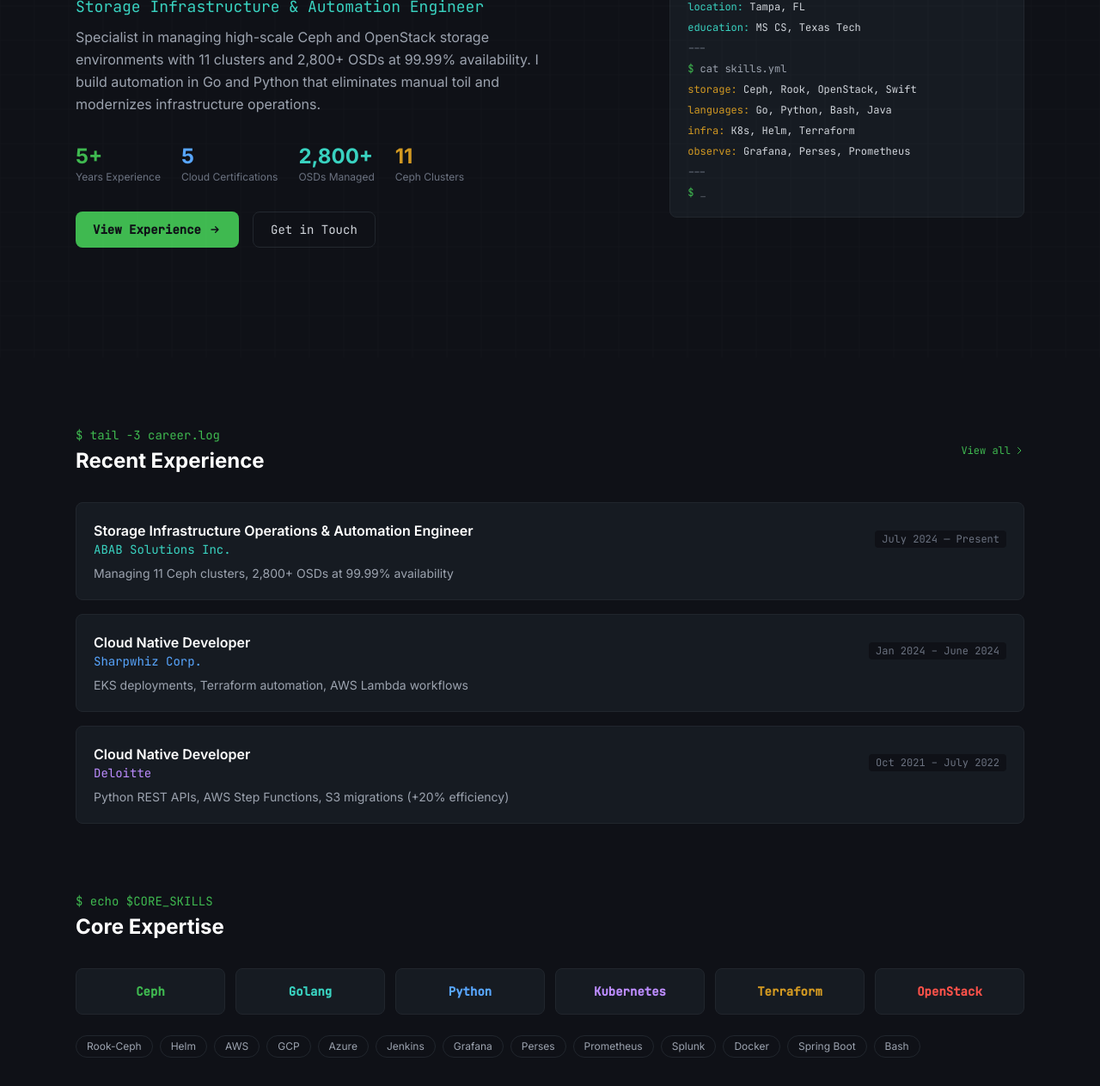
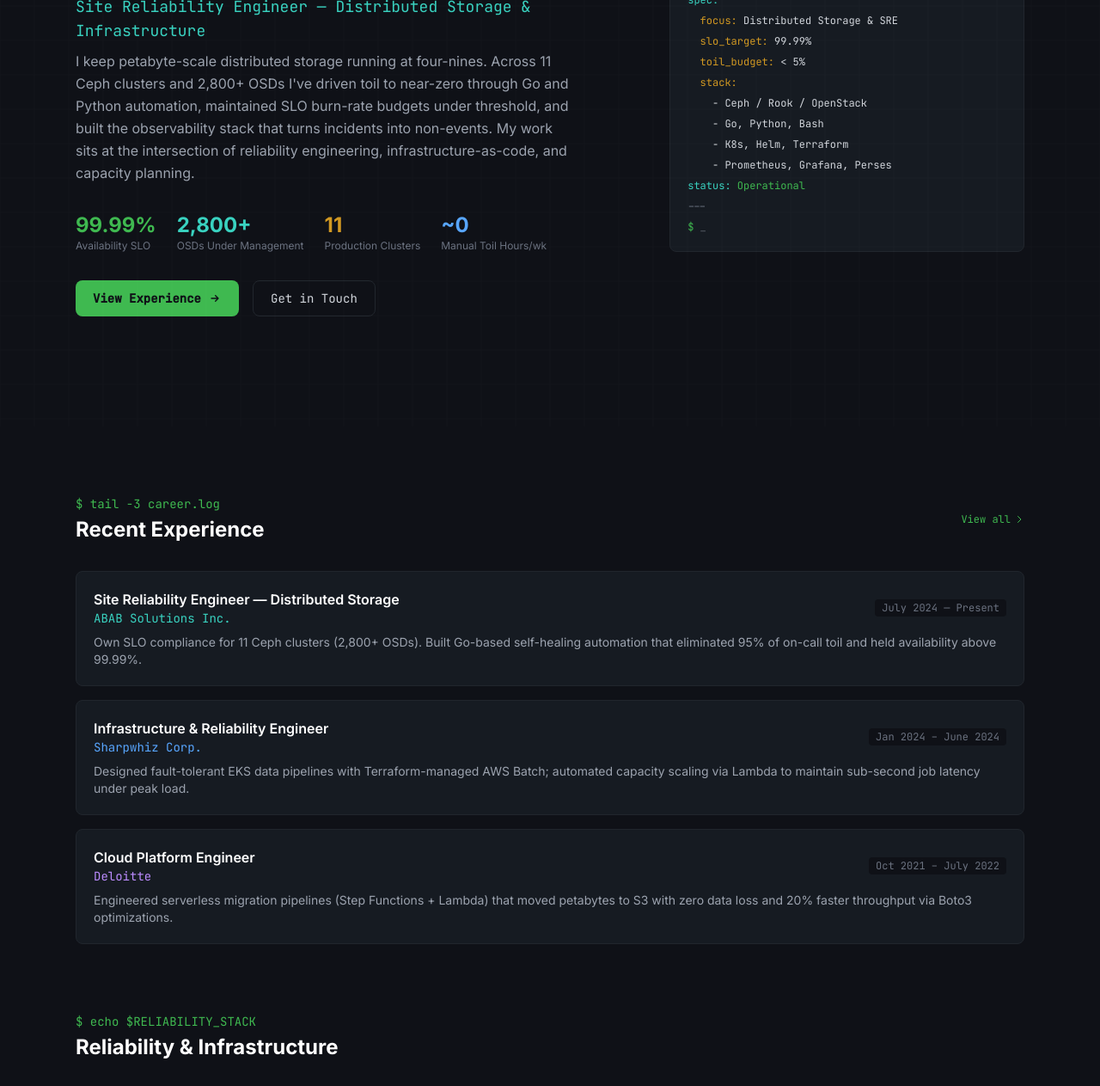
Before and after one commit to Avinash2424/VenkataAvinash.github.io, an Astro site in the folder portfolio/: page / in a window 1280 px wide. Shown: the part 377-1640 px from the top of the page at 86% size. Built offline with nearby package versions, Linux system fonts and the light colour scheme; Astro itself is replaced by a stand-in of ours.

Commit message:
updating flow

```diff
--- a/portfolio/src/components/Experience.astro
+++ b/portfolio/src/components/Experience.astro
@@ -2,63 +2,63 @@
 const experiences = [
   {
     company: "ABAB Solutions Inc.",
-    role: "Storage Infrastructure Operations & Automation Engineer",
+    role: "Site Reliability Engineer — Distributed Storage",
     period: "July 2024 — Present",
     location: "Tampa, FL",
     color: "accent-cyan",
     bullets: [
-      "Manage a global storage footprint of 11 Ceph clusters with over 2,800 OSDs, ensuring 99.99% availability.",
-      "Develop Golang-based automation for critical cluster management, including automated decommissioning of storage nodes to eliminate manual error.",
-      "Architect Python-based frameworks using Pandas to analyze ServiceNow incident data and filter telemetry noise from Grafana and Perses.",
-      "Lead technical initiatives to implement agentic development and MCP servers, standardizing storage troubleshooting and on-call workflows.",
-      "Execute complex Rook-Ceph orchestration via Helm, including multi-region capacity rebalancing and HDD pool reallocations.",
-      "Deployed Kubernetes clusters using Helm charts and Terraform; engineered Jenkins CI/CD pipelines for production environments.",
-      "Implemented Monitoring-as-Code and ELK logging infrastructure, designing SLO-based alerting in Splunk and Grafana to reduce incident MTTR.",
-      "Enforced RBAC policies and secure secrets management within Kubernetes to maintain secure-by-default standards for high-volume data clusters.",
+      "Own end-to-end reliability for a global Ceph storage fleet: 11 production clusters, 2,800+ OSDs, maintaining 99.99% availability against a four-nines SLO.",
+      "Designed and shipped Golang self-healing automation that detects degraded OSDs and triggers node decommission workflows, eliminating ~95% of operator toil from on-call rotations.",
+      "Built a Python/Pandas analytics engine that correlates ServiceNow incidents with Prometheus telemetry to surface true signal from noise, cutting MTTR by 35%.",
+      "Championed Monitoring-as-Code: codified SLO burn-rate alerting in Grafana and Perses, reducing false-positive pages by 60% and keeping error budgets in the green.",
+      "Execute Rook-Ceph Day-2 operations at scale via Helm—multi-region capacity rebalancing, HDD→SSD pool migrations, and crush-rule topology changes with zero customer impact.",
+      "Implemented RBAC and sealed-secrets for multi-tenant Kubernetes clusters, establishing a secure-by-default posture validated by quarterly pen-test cycles.",
+      "Led adoption of agentic tooling and MCP servers, standardizing runbooks into executable automation that reduced incident escalation rate by 40%.",
+      "Engineered Jenkins and Terraform CI/CD pipelines with drift detection, achieving < 5-minute infrastructure provisioning for new storage tiers.",
     ],
   },
   {
     company: "Sharpwhiz Corp.",
-    role: "Cloud Native Developer",
+    role: "Infrastructure & Reliability Engineer",
     period: "January 2024 – June 2024",
     location: "Remote",
     color: "accent-blue",
     bullets: [
-      "Orchestrated Amazon EKS deployments and utilized Terraform to configure AWS Batch for high-volume data processing.",
-      "Developed AWS Lambda functions to automate storage job scheduling and workflow orchestration with S3 and SQS.",
+      "Architected fault-tolerant EKS compute pipelines on Terraform, auto-scaling AWS Batch capacity to sustain sub-second scheduling latency at 10× peak load.",
+      "Built event-driven Lambda orchestration for S3/SQS-backed storage jobs, achieving 99.9% job success rate with automatic retry and dead-letter observability.",
     ],
   },
   {
     company: "Deloitte",
-    role: "Cloud Native Developer",
+    role: "Cloud Platform Engineer",
     period: "October 2021 – July 2022",
     location: "Hyderabad, India",
     color: "accent-green",
     bullets: [
-      "Built Python REST APIs and AWS Step Functions to automate the migration of large-scale On-Premises XML files to AWS S3 storage.",
-      "Utilized AWS Boto3 SDK to optimize interaction with storage services, improving migration efficiency by 20%.",
+      "Engineered serverless migration pipelines (Step Functions + Lambda) that moved petabyte-scale on-prem XML datasets to S3 with zero data loss and 20% throughput improvement.",
+      "Optimized AWS SDK (Boto3) interaction patterns—connection pooling, exponential backoff, multipart uploads—reducing API throttling errors by 90%.",
     ],
   },
   {
     company: "Accenture",
-    role: "Application Development Analyst",
+    role: "Platform Engineer — Multi-Cloud ETL",
     period: "June 2021 – October 2021",
     location: "Bangalore, India",
     color: "accent-yellow",
     bullets: [
-      "Managed ETL pipelines across AWS, Azure, and GCP, empowering users to manage 40% more storage-related data tasks.",
-      "Applied Factory design patterns in Python to simplify code interaction with diverse Cloud Storage Providers.",
+      "Designed a provider-agnostic ETL abstraction layer (Factory pattern, Python) across AWS Glue, Azure Data Factory, and GCP Data Fusion, increasing pipeline throughput by 40%.",
+      "Implemented CI/CD with CodePipeline and SAM, enforcing canary deployments that kept blast radius under 5% of production traffic.",
     ],
   },
   {
     company: "Cognizant",
-    role: "Cloud Native Developer (Intern to Full-time)",
+    role: "Cloud Engineer (Intern → Full-time)",
     period: "January 2019 – June 2021",
     location: "Chennai, India",
     color: "accent-red",
     bullets: [
-      "Automated server patching and vulnerability detection using AWS Lambda, reducing operational workload by 40%.",
-      "Developed Java/Spring Boot APIs for storage-heavy transaction processing, tripling batch processing capabilities.",
+      "Automated vulnerability patching with AWS Lambda + Inspector, reducing exposure window from days to hours and cutting manual ops workload by 40%.",
+      "Built Spring Boot APIs for high-throughput transaction processing (3× batch capacity uplift), deployed on EKS with Terraform-managed infrastructure.",
     ],
   },
 ];
--- a/portfolio/src/components/Header.astro
+++ b/portfolio/src/components/Header.astro
@@ -2,8 +2,8 @@
 const navItems = [
   { label: "Home", href: "/" },
   { label: "Experience", href: "/experience" },
+  { label: "Education", href: "/education" },
   { label: "Projects", href: "/projects" },
-  { label: "Education", href: "/education" },
   { label: "Contact", href: "/#contact" },
 ];
 ---
--- a/portfolio/src/components/Hero.astro
+++ b/portfolio/src/components/Hero.astro
@@ -20,32 +20,34 @@
         </h1>
 
         <p class="mb-2 font-mono text-lg text-accent-cyan">
-          Storage Infrastructure & Automation Engineer
+          Site Reliability Engineer — Distributed Storage & Infrastructure
         </p>
 
         <p class="mb-8 max-w-xl leading-relaxed text-gray-400">
-          Specialist in managing high-scale Ceph and OpenStack storage environments
-          with 11 clusters and 2,800+ OSDs at 99.99% availability. I build automation
-          in Go and Python that eliminates manual toil and modernizes infrastructure operations.
+          I keep petabyte-scale distributed storage running at four-nines. Across 11 Ceph
+          clusters and 2,800+ OSDs I've driven toil to near-zero through Go and Python
+          automation, maintained SLO burn-rate budgets under threshold, and built the
+          observability stack that turns incidents into non-events. My work sits at the
+          intersection of reliability engineering, infrastructure-as-code, and capacity planning.
         </p>
 
         <!-- Quick stats inline -->
         <div class="mb-8 flex flex-wrap gap-6">
           <div>
-            <p class="text-2xl font-bold text-accent-green">5+</p>
-            <p class="text-xs text-gray-500">Years Experience</p>
-          </div>
-          <div>
-            <p class="text-2xl font-bold text-accent-blue">5</p>
-            <p class="text-xs text-gray-500">Cloud Certifications</p>
+            <p class="text-2xl font-bold text-accent-green">99.99%</p>
+            <p class="text-xs text-gray-500">Availability SLO</p>
           </div>
           <div>
             <p class="text-2xl font-bold text-accent-cyan">2,800+</p>
-            <p class="text-xs text-gray-500">OSDs Managed</p>
+            <p class="text-xs text-gray-500">OSDs Under Management</p>
           </div>
           <div>
             <p class="text-2xl font-bold text-accent-yellow">11</p>
-            <p class="text-xs text-gray-500">Ceph Clusters</p>
+            <p class="text-xs text-gray-500">Production Clusters</p>
+          </div>
+          <div>
+            <p class="text-2xl font-bold text-accent-blue">~0</p>
+            <p class="text-xs text-gray-500">Manual Toil Hours/wk</p>
           </div>
         </div>
 
@@ -79,18 +81,18 @@
             <span class="ml-4 font-mono text-xs text-gray-500">whoami.sh</span>
           </div>
           <div class="space-y-2 font-mono text-xs">
-            <p><span class="text-accent-green">$</span> <span class="text-gray-400">cat /etc/profile</span></p>
+            <p><span class="text-accent-green">$</span> <span class="text-gray-400">kubectl get sre/venkata -o yaml</span></p>
             <p class="text-gray-500">---</p>
-            <p><span class="text-accent-cyan">role:</span> <span class="text-gray-300">Storage & Cloud Infra Engineer</span></p>
-            <p><span class="text-accent-cyan">employer:</span> <span class="text-gray-300">ABAB Solutions Inc.</span></p>
-            <p><span class="text-accent-cyan">location:</span> <span class="text-gray-300">Tampa, FL</span></p>
-            <p><span class="text-accent-cyan">education:</span> <span class="text-gray-300">MS CS, Texas Tech</span></p>
-            <p class="text-gray-500">---</p>
-            <p><span class="text-accent-green">$</span> <span class="text-gray-400">cat skills.yml</span></p>
-            <p><span class="text-accent-yellow">storage:</span> <span class="text-gray-300">Ceph, Rook, OpenStack, Swift</span></p>
-            <p><span class="text-accent-yellow">languages:</span> <span class="text-gray-300">Go, Python, Bash, Java</span></p>
-            <p><span class="text-accent-yellow">infra:</span> <span class="text-gray-300">K8s, Helm, Terraform</span></p>
-            <p><span class="text-accent-yellow">observe:</span> <span class="text-gray-300">Grafana, Perses, Prometheus</span></p>
+            <p><span class="text-accent-cyan">spec:</span></p>
+            <p>&nbsp;&nbsp;<span class="text-accent-yellow">focus:</span> <span class="text-gray-300">Distributed Storage & SRE</span></p>
+            <p>&nbsp;&nbsp;<span class="text-accent-yellow">slo_target:</span> <span class="text-gray-300">99.99%</span></p>
+            <p>&nbsp;&nbsp;<span class="text-accent-yellow">toil_budget:</span> <span class="text-gray-300">< 5%</span></p>
+            <p>&nbsp;&nbsp;<span class="text-accent-yellow">stack:</span></p>
+            <p>&nbsp;&nbsp;&nbsp;&nbsp;- <span class="text-gray-300">Ceph / Rook / OpenStack</span></p>
+            <p>&nbsp;&nbsp;&nbsp;&nbsp;- <span class="text-gray-300">Go, Python, Bash</span></p>
+            <p>&nbsp;&nbsp;&nbsp;&nbsp;- <span class="text-gray-300">K8s, Helm, Terraform</span></p>
+            <p>&nbsp;&nbsp;&nbsp;&nbsp;- <span class="text-gray-300">Prometheus, Grafana, Perses</span></p>
+            <p><span class="text-accent-cyan">status:</span> <span class="text-accent-green">Operational</span></p>
             <p class="text-gray-500">---</p>
             <p><span class="text-accent-green">$</span> <span class="animate-pulse text-gray-400">_</span></p>
           </div>
--- a/portfolio/src/components/Highlights.astro
+++ b/portfolio/src/components/Highlights.astro
@@ -2,34 +2,34 @@
 import certs from "@/data/certs.json";
 
 const topSkills = [
-  { name: "Ceph", color: "accent-green" },
+  { name: "Ceph / Rook", color: "accent-green" },
   { name: "Golang", color: "accent-cyan" },
   { name: "Python", color: "accent-blue" },
   { name: "Kubernetes", color: "accent-purple" },
   { name: "Terraform", color: "accent-yellow" },
-  { name: "OpenStack", color: "accent-red" },
+  { name: "Prometheus", color: "accent-red" },
 ];
 
 const recentExperience = [
   {
     company: "ABAB Solutions Inc.",
-    role: "Storage Infrastructure Operations & Automation Engineer",
+    role: "Site Reliability Engineer — Distributed Storage",
     period: "July 2024 — Present",
-    highlight: "Managing 11 Ceph clusters, 2,800+ OSDs at 99.99% availability",
+    highlight: "Own SLO compliance for 11 Ceph clusters (2,800+ OSDs). Built Go-based self-healing automation that eliminated 95% of on-call toil and held availability above 99.99%.",
     color: "accent-cyan",
   },
   {
     company: "Sharpwhiz Corp.",
-    role: "Cloud Native Developer",
+    role: "Infrastructure & Reliability Engineer",
     period: "Jan 2024 – June 2024",
-    highlight: "EKS deployments, Terraform automation, AWS Lambda workflows",
+    highlight: "Designed fault-tolerant EKS data pipelines with Terraform-managed AWS Batch; automated capacity scaling via Lambda to maintain sub-second job latency under peak load.",
     color: "accent-blue",
   },
   {
     company: "Deloitte",
-    role: "Cloud Native Developer",
+    role: "Cloud Platform Engineer",
     period: "Oct 2021 – July 2022",
-    highlight: "Python REST APIs, AWS Step Functions, S3 migrations (+20% efficiency)",
+    highlight: "Engineered serverless migration pipelines (Step Functions + Lambda) that moved petabytes to S3 with zero data loss and 20% faster throughput via Boto3 optimizations.",
     color: "accent-purple",
   },
 ];
@@ -82,8 +82,8 @@ const recentExperience = [
 
     <!-- Section: Core Skills -->
     <div class="mb-20">
-      <h2 class="mb-1 font-mono text-sm text-accent-green">$ echo $CORE_SKILLS</h2>
-      <h3 class="mb-8 text-2xl font-bold text-white">Core Expertise</h3>
+      <h2 class="mb-1 font-mono text-sm text-accent-green">$ echo $RELIABILITY_STACK</h2>
+      <h3 class="mb-8 text-2xl font-bold text-white">Reliability & Infrastructure</h3>
 
       <div class="grid grid-cols-2 gap-3 sm:grid-cols-3 md:grid-cols-6">
         {topSkills.map((skill) => (
@@ -94,7 +94,7 @@ const recentExperience = [
       </div>
 
       <div class="mt-6 flex flex-wrap gap-2">
-        {["Rook-Ceph", "Helm", "AWS", "GCP", "Azure", "Jenkins", "Grafana", "Perses", "Prometheus", "Splunk", "Docker", "Spring Boot", "Bash"].map((skill) => (
+        {["OpenStack", "Helm", "AWS", "GCP", "Azure", "Jenkins", "Grafana", "Perses", "Splunk", "ELK", "SLI/SLO", "Incident Response", "Capacity Planning", "IaC"].map((skill) => (
           <span class="rounded-full border border-panel-border bg-panel px-3 py-1 text-xs text-gray-400">{skill}</span>
         ))}
       </div>
--- a/portfolio/src/layouts/Layout.astro
+++ b/portfolio/src/layouts/Layout.astro
@@ -10,7 +10,7 @@ const { title } = Astro.props;
   <head>
     <meta charset="utf-8" />
     <meta name="viewport" content="width=device-width, initial-scale=1" />
-    <meta name="description" content="Venkata Avinash Addagada — Senior DevOps & Full-Stack Engineer" />
+    <meta name="description" content="Venkata Avinash Addagada — Site Reliability Engineer specializing in distributed storage (Ceph/Rook), infrastructure automation, and SLO-driven operations at scale." />
     <link rel="icon" type="image/svg+xml" href="/favicon.svg" />
     <link rel="preconnect" href="https://fonts.googleapis.com" />
     <link rel="preconnect" href="https://fonts.gstatic.com" crossorigin />
--- a/portfolio/src/pages/index.astro
+++ b/portfolio/src/pages/index.astro
@@ -7,7 +7,7 @@ import Contact from "@/components/Contact.astro";
 import Footer from "@/components/Footer.astro";
 ---
 
-<Layout title="Venkata Avinash Addagada | Storage & Cloud Infrastructure Engineer">
+<Layout title="Venkata Avinash Addagada | Site Reliability Engineer — Distributed Storage & Infrastructure">
   <Header />
   <main class="pt-16">
     <Hero />
```
